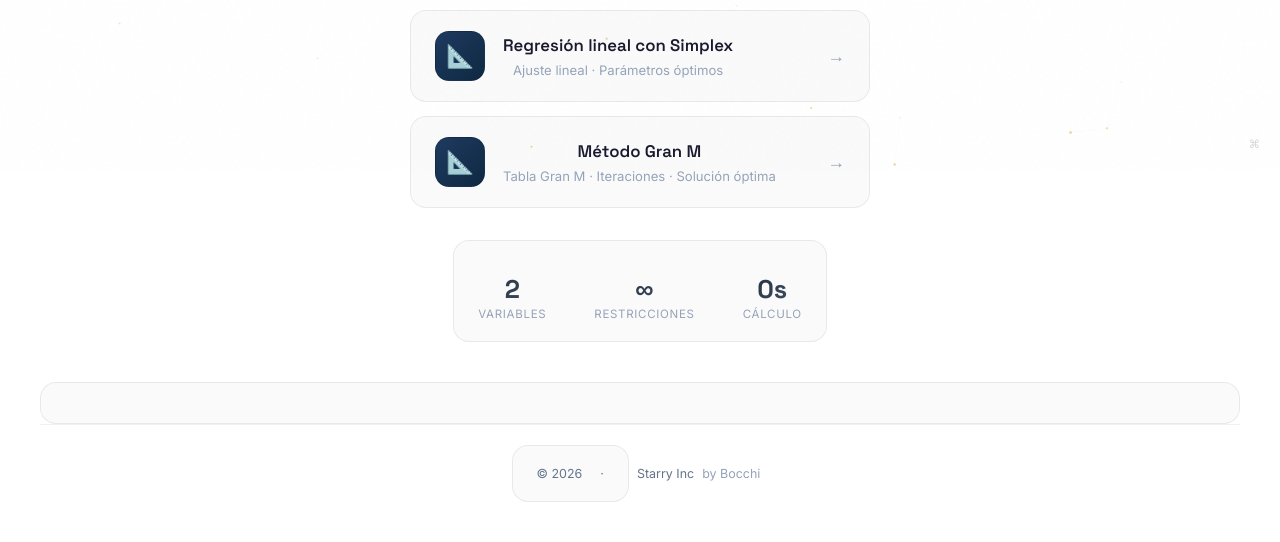
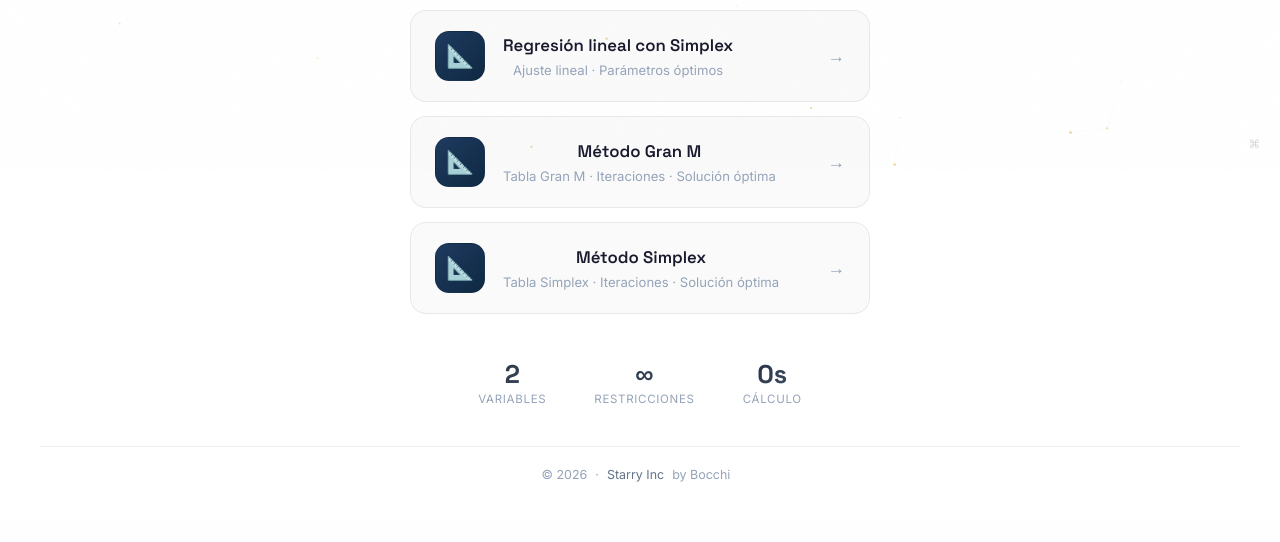
Before and after one commit to Bocchi2302/optimizacion, a Flask app: page / in a window 1280 px wide. Shown: the part 629-1171 px from the top of the page. After the commit the page ends 1111 px from the top, so only its background shows below. Run offline with Flask 3, Linux system fonts and the light colour scheme.

Commit message:
add link to  simplex methode

```diff
--- a/templates/index.html
+++ b/templates/index.html
@@ -281,6 +281,15 @@
                     <span>Tabla Gran M · Iteraciones · Solución óptima</span>
                 </div>
                 <span class="mod-arrow">→</span>
+            </a>
+            <a href="{{ url_for('simplex_bp.vista_principal') }}" class="mod-card">
+                <div class="mod-icon">📐</div>
+                <div class="mod-info">
+                    <h3>Método Simplex</h3>
+                    <span>Tabla Simplex · Iteraciones · Solución óptima</span>
+                </div>
+                <span class="mod-arrow">→</span>
+            </a>
             <!-- Si se agregan más módulos en el futuro, duplicar el bloque mod-card -->
         </nav>
 
```
